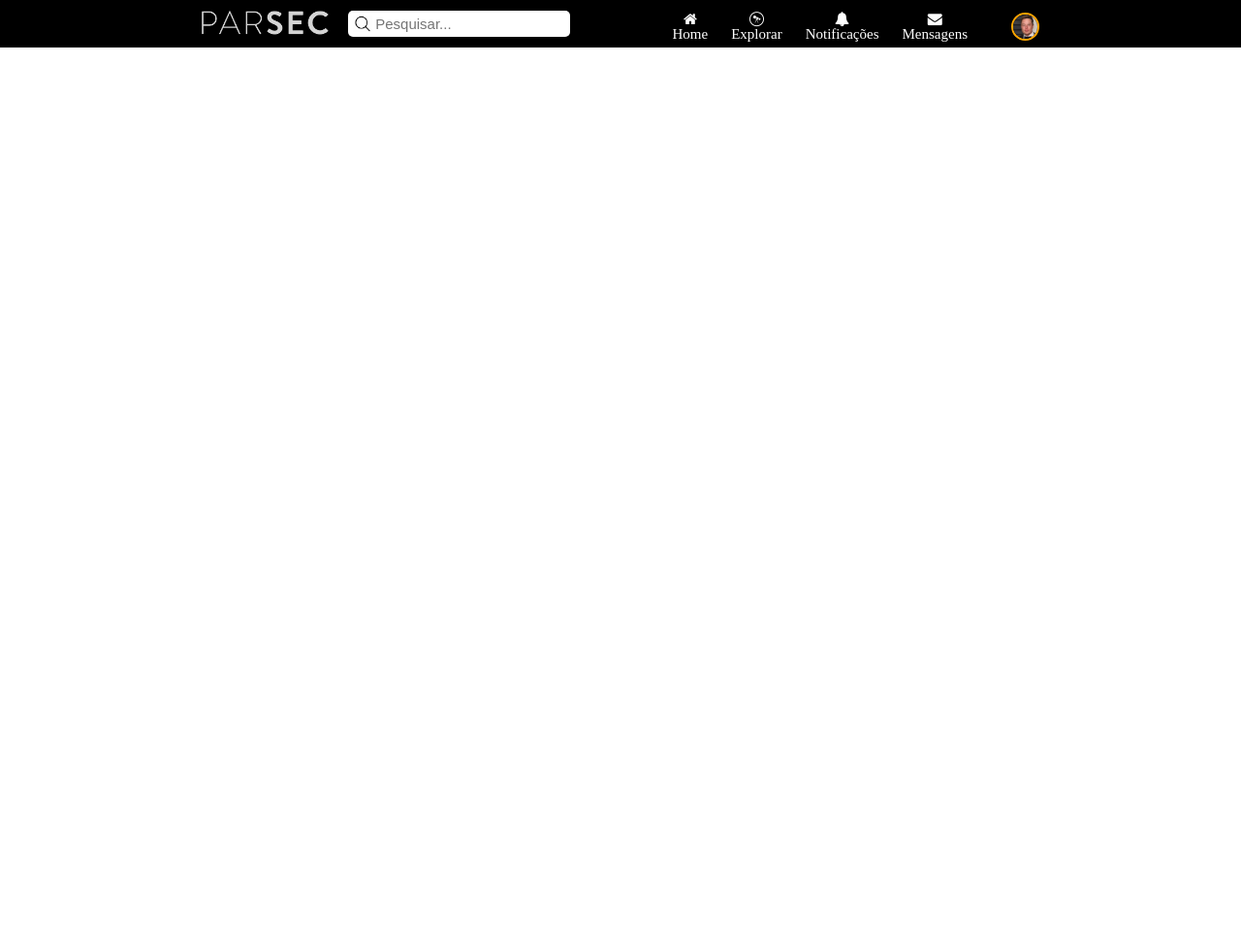
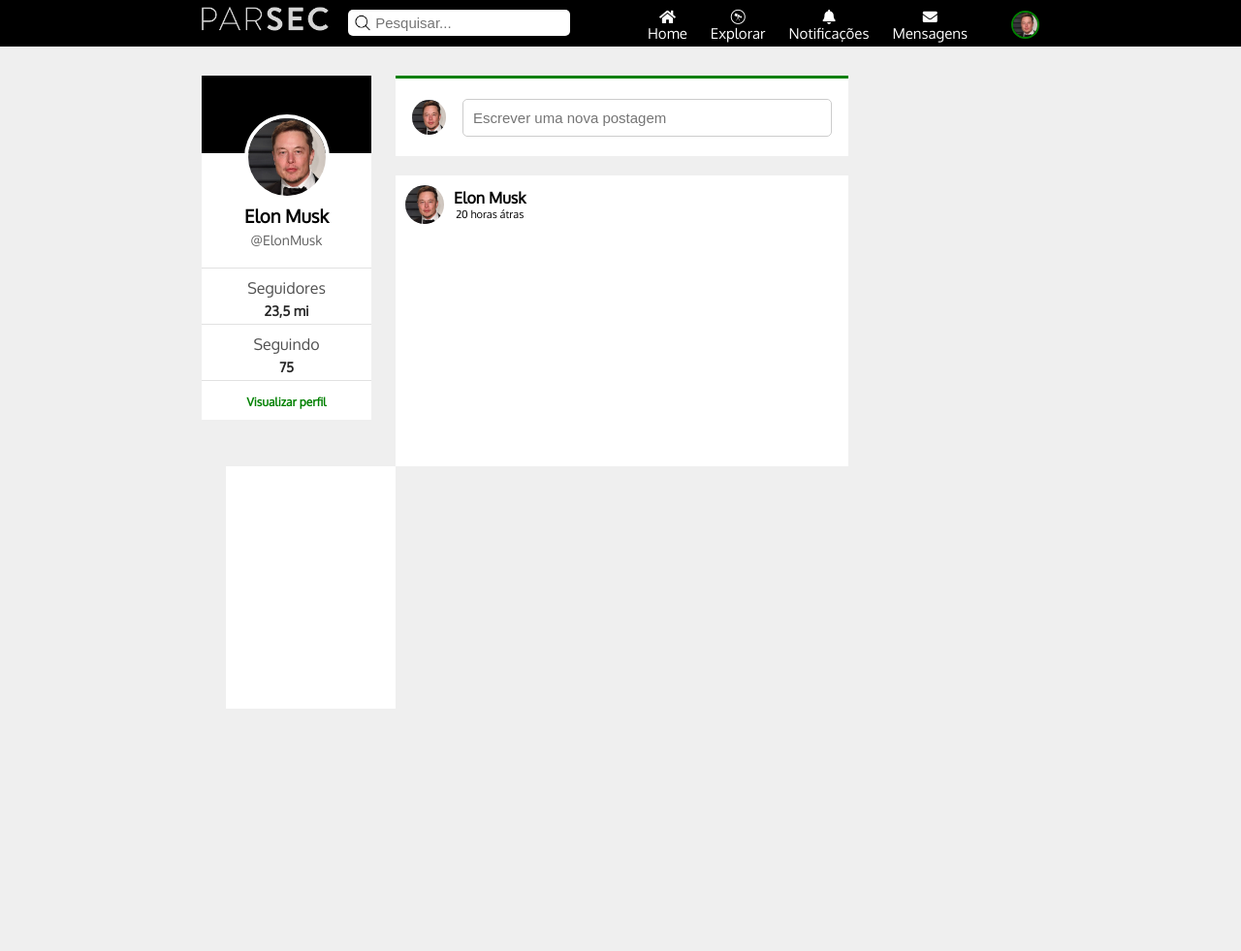
Before and after one commit to JosueCode/Parsec, a PHP site: page /homepage.html in a window 1280 px wide. Shown: the whole page at 97% size. Before the commit the page ends 49 px from the top, so only its background shows below. Run offline with PHP 8.4, Linux system fonts and the light colour scheme; some libraries are stand-ins or nearby versions.

Commit message:
homepage update

```diff
--- a/Parsec/css/style-homepage.css
+++ b/Parsec/css/style-homepage.css
@@ -1,11 +1,14 @@
+@import url('https://fonts.googleapis.com/css?family=Oxygen');
 body {
   margin: 0;
   padding: 0;
+  background: #efefef;
+  font-family: "Oxygen", sans-serif;
 }
 
 header {
-  padding: 11px 13em;
-  height: 27px;
+  padding: 7px 13em;
+  height: 34px;
   background: black;
 }
 
@@ -14,6 +17,7 @@
 }
 
 .search-box {
+  margin-top: 3px;
   float: left;
 }
 .search-box input {
@@ -35,6 +39,7 @@
 }
 
 .menu-right {
+  background: black;
   float: right;
   display: flex;
   align-items: center;
@@ -47,19 +52,178 @@
 }
 .menu-right nav ul li {
   display: inline-block;
+  color: #fff;
+
 }
 .menu-right nav ul li a {
   text-decoration: none;
-  color: #fff;
   font-size: 15px;
   padding: 0 10px;
+  color: #fff;
 
   display: flex;
   flex-direction: column;
   align-items: center;
 }
-.menu-right img{
+.menu-right img {
   border-radius: 50%;
   margin-left: 35px;
-  border: 2px solid orange;
+  border: 2px solid green;
 }
+.menu-right img:hover {
+  cursor: pointer;
+}
+
+.dropdown {
+  position: relative;
+  display: inline-block;
+  display: flex;
+  align-items: center;
+}
+
+.submenu-conteudo {
+  display: none;
+  margin-top: 66px;
+  margin-left: -75px;
+  position: absolute;
+  background-color:#f1f1f1;
+  min-width: 140px;
+  border: 0px solid #ccc;
+  overflow: auto;
+  box-shadow: 0px 0px 5px 1px rgba(0,0,0,0.2);
+}
+.submenu-conteudo a {
+  color: black;
+  padding: 12px 16px;
+  text-decoration: none;
+  display: block;
+  border-bottom: 1px solid #ccc;
+}
+.submenu-conteudo a:hover {
+  background: #ddd;
+}
+.show-menu {
+  display: block;
+}
+
+section {
+  margin: 0 13em;
+  margin-top: 30px;
+}
+
+.left {
+  float: left;
+  width: 23%;
+  min-width: 200px;
+  padding-right: 25px;
+  box-sizing: border-box;
+}
+#header-profile-background {
+  background: black;
+  width: 100%;
+  height: 80px;
+}
+.profile-info-box {
+  background: #fff;
+  width: 100%;
+}
+.profile-info-box img {
+  border-radius: 50%;
+  margin: auto;
+  display: table;
+  margin-top: -40px;
+  border: 4px solid #fff;
+}
+.profile-info-box h4, h3, p {
+  text-align: center;
+  margin: 5px 0;
+}
+.info-profile p {
+  font-size: 14px;
+  color: #606060;
+  margin-bottom: 20px;
+}
+.seguindo h4, .seguidores h4 {
+  color: #515151;
+  font-size: 16px;
+  font-weight: normal;
+}
+.seguindo p, .seguidores p {
+  color: #262626;
+  font-size: 14px;
+  font-weight: bold;
+}
+.seguindo, .seguidores, .view-profile {
+  padding: 5px 0;
+  border-top: 1px solid rgba(155, 155, 155, 0.3);
+}
+.view-profile {
+  padding: 10px 0;
+  text-align: center;
+}
+.view-profile a {
+  text-decoration: none;
+  color: green;
+  font-weight: bold;
+  font-size: 12px;
+}
+
+.middle {
+  float: left;
+  width: 54%;
+  min-width: 400px;
+}
+.write-new-post {
+  padding-right: 17px;
+  background: #fff;
+  height: 80px;
+  border-top: 3px solid green;
+  display: flex;
+  align-items: center;
+}
+.write-new-post img{
+  border-radius: 50%;
+  margin: 0 17px;
+}
+.write-new-post input {
+  width: 100%;
+  padding: 10px 10px;
+  font-size: 15px;
+  border: 1px solid #ccc;
+  border-radius: 5px;
+}
+.post1 {
+  margin-top: 20px;
+  height: 300px;
+  background: #fff;
+}
+.header-post {
+  display: flex;
+  align-items: center;
+}
+.header-post img {
+  margin: 10px;
+  border-radius: 50%;
+}
+.post-info h4, p {
+  margin: 0;
+}
+.post-info p {
+  font-size: 11px;
+}
+
+
+
+.right {
+  float: left;
+  width: 23%;
+  min-width: 200px;
+  height: 500px;
+  padding-left: 25px;
+  box-sizing: border-box;
+}
+.suggestions {
+  background: #fff;
+  width: 100%;
+  height: 250px;
+}
--- a/Parsec/homepage.html
+++ b/Parsec/homepage.html
@@ -2,8 +2,10 @@
 <html lang="pt-br">
   <head>
     <meta charset="utf-8">
+    <meta name="viewport" content="width=device-width, initial-scale=1">
     <link rel="stylesheet" type="text/css" href="css/style-homepage.css">
-    <link rel="stylesheet" type="text/css" href="https://cdnjs.cloudflare.com/ajax/libs/font-awesome/4.7.0/css/font-awesome.css">
+    <link rel="stylesheet" href="https://use.fontawesome.com/releases/v5.5.0/css/all.css" integrity="sha384-B4dIYHKNBt8Bc12p+WXckhzcICo0wtJAoU8YZTY5qE0Id1GSseTk6S+L3BlXeVIU" crossorigin="anonymous">
+    <script type="text/javascript" src="js/open-menu.js"></script>
     <title>Home</title>
   </head>
   <body>
@@ -17,13 +19,67 @@
       <div class="menu-right">
         <nav>
           <ul>
-            <li><a href="homepage.html"><i class="fa fa-home"></i><span>Home</span></a></li>
-            <li><a href="#"><i class="fa fa-wpexplorer"></i><span>Explorar</span></a></li>
-            <li><a href="#"><i class="fa fa-bell"></i><span>Notificações</span></a></li>
-            <li><a href="#"><i class="fa fa-envelope"></i><span>Mensagens</span></a></li>
+            <li><a href="homepage.html"><i class="fas fa-home"></i>Home</a></li>
+            <li><a href="#"><i class="fab fa-wpexplorer"></i>Explorar</a></li>
+            <li><a href="#"><i class="fas fa-bell"></i>Notificações</a></li>
+            <li><a href="#"><i class="fas fa-envelope"></i>Mensagens</a></li>
           </ul>
         </nav>
-        <img src="img/user-photo.png" width="25px">
+
+        <div class="dropdown">
+          <img onclick="myfunction()" src="img/user-photo.png" class="img-btn" width="25px">
+            <div id="submenu" class="submenu-conteudo">
+              <a href="#"><i class="fas fa-user"></i> Meu perfil</a>
+              <a href="index.html"><i class="fas fa-sign-out-alt"></i> Sair</a>
+            </div>
+        </div>
     </header>
+
+    <section>
+      <div class="left">
+        <div class="profile-info-box">
+          <div id="header-profile-background">
+          </div>
+          <div class="info-profile">
+            <img src="img/user-photo.png" width="80px">
+            <h3>Elon Musk</h3>
+            <p>@ElonMusk</p>
+          </div>
+          <div class="seguidores">
+            <h4>Seguidores</h4>
+            <p>23,5 mi</p>
+          </div>
+          <div class="seguindo">
+            <h4>Seguindo</h4>
+            <p>75</p>
+          </div>
+          <div class="view-profile">
+            <a href="#"><span>Visualizar perfil</span></a>
+          </div>
+        </div>
+      </div>
+
+      <div class="middle">
+        <div class="write-new-post">
+          <img src="img/user-photo.png" width="35px">
+          <input type="text" name="new-post" placeholder="Escrever uma nova postagem">
+        </div>
+
+        <div class="post1">
+          <div class="header-post">
+            <img src="img/user-photo.png" width="40px">
+            <div class="post-info">
+              <h4>Elon Musk</h4>
+              <p>20 horas átras</p>
+            </div>
+          </div>
+        </div>
+      </div>
+
+      <div class="right">
+        <div class="suggestions">
+        </div>
+      </div>
+    </section>
   </body>
 </html>
--- /dev/null
+++ b/Parsec/js/open-menu.js
@@ -0,0 +1,23 @@
+function myfunction()
+{
+
+  document.getElementById("submenu").classList.toggle("show-menu");
+
+  window.onclick = function(event)
+  {
+    if (!event.target.matches('.img-btn'))
+    {
+
+      var dropdowns = document.getElementsByClassName("submenu-conteudo");
+      var i;
+      for (i = 0; i < dropdowns.length; i++)
+      {
+        var openDropdown = dropdowns[i];
+          if (openDropdown.classList.contains('show-menu'))
+          {
+            openDropdown.classList.remove('show-menu');
+          }
+      }
+    }
+  }
+}
```
